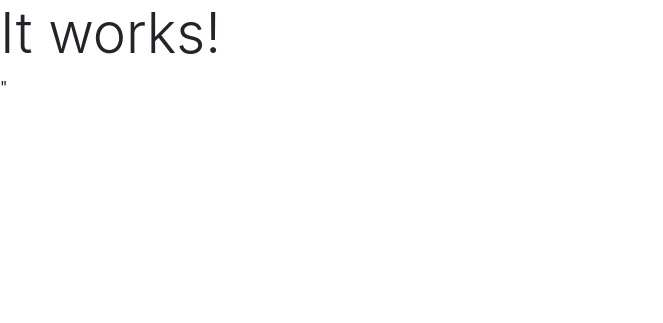
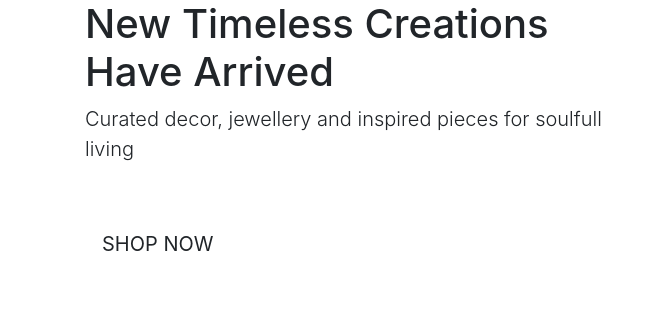
Before and after one commit to Rubina1978/native-spirit-studio, a Django app: page / in a window 1280 px wide. Shown: the top 323 px of the page, without its empty margins (0-663 px from the left). Run offline with Django 3.2, Linux system fonts and the light colour scheme.

Commit message:
Added homepage content

```diff
--- a/home/templates/home/index.html
+++ b/home/templates/home/index.html
@@ -1,6 +1,27 @@
 {% extends "base.html" %}
 {% load static %}
 
+{% block page_header %}
+    <div class="container header-container">
+        <div class="row">
+            <div class="col"></div>
+        </div>
+    </div>
+
+{% endblock %}
+
 {% block content %}
-<h1 class="display-4 text success">It works!</h1>"
+    <div class="container h-100">
+        <div class="row h-100">
+            <div class="col-7 col-md-6 my-auto">
+                <h1 class="display 4 logo-font text-black">New Timeless Creations Have Arrived</h1>
+                <p class="lead">Curated decor, jewellery and inspired pieces for soulfull living</p>
+                <div class="my-5">
+                    <h4>
+                        <a href="" class="shop-now-button btn btn-lg rounded-0 text-uppercase py-3">Shop Now</a>
+                    </h4>
+                </div>
+            </div>
+        </div>
+    </div>
 {% endblock %}
```
